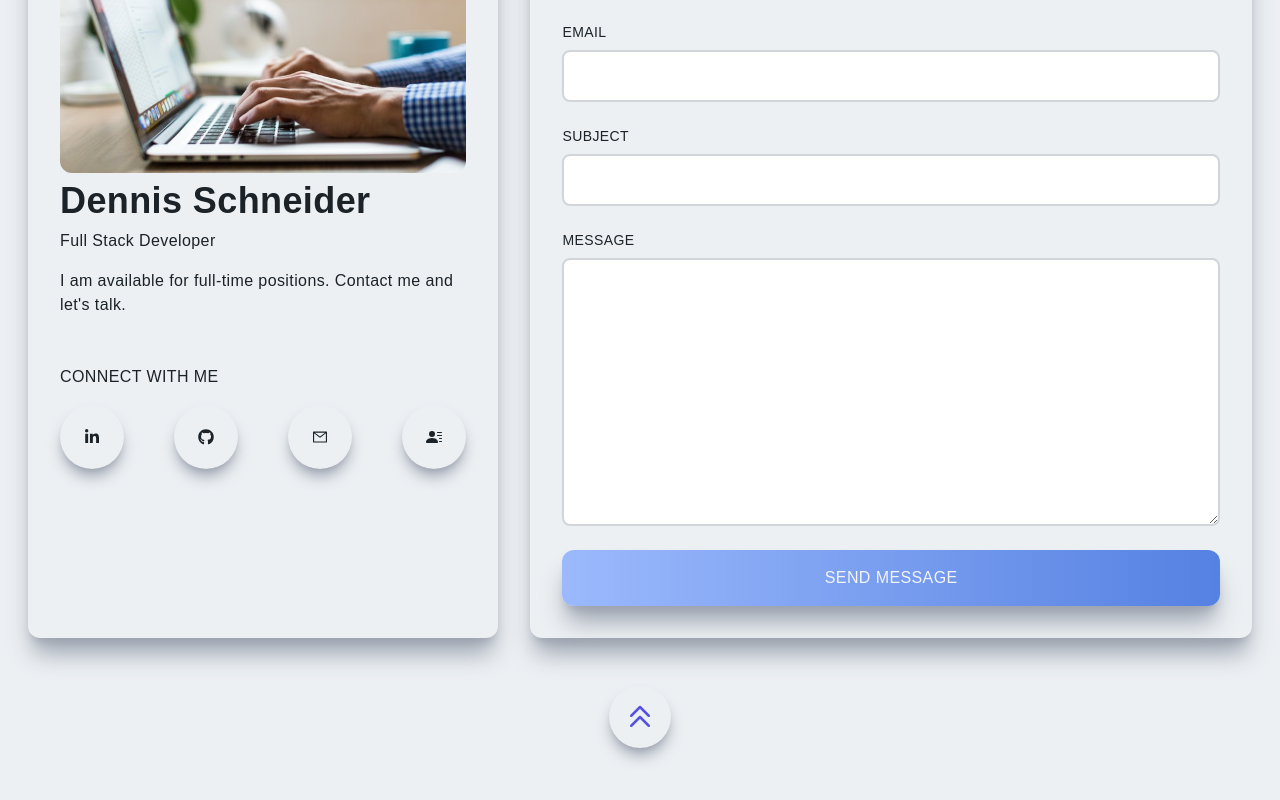
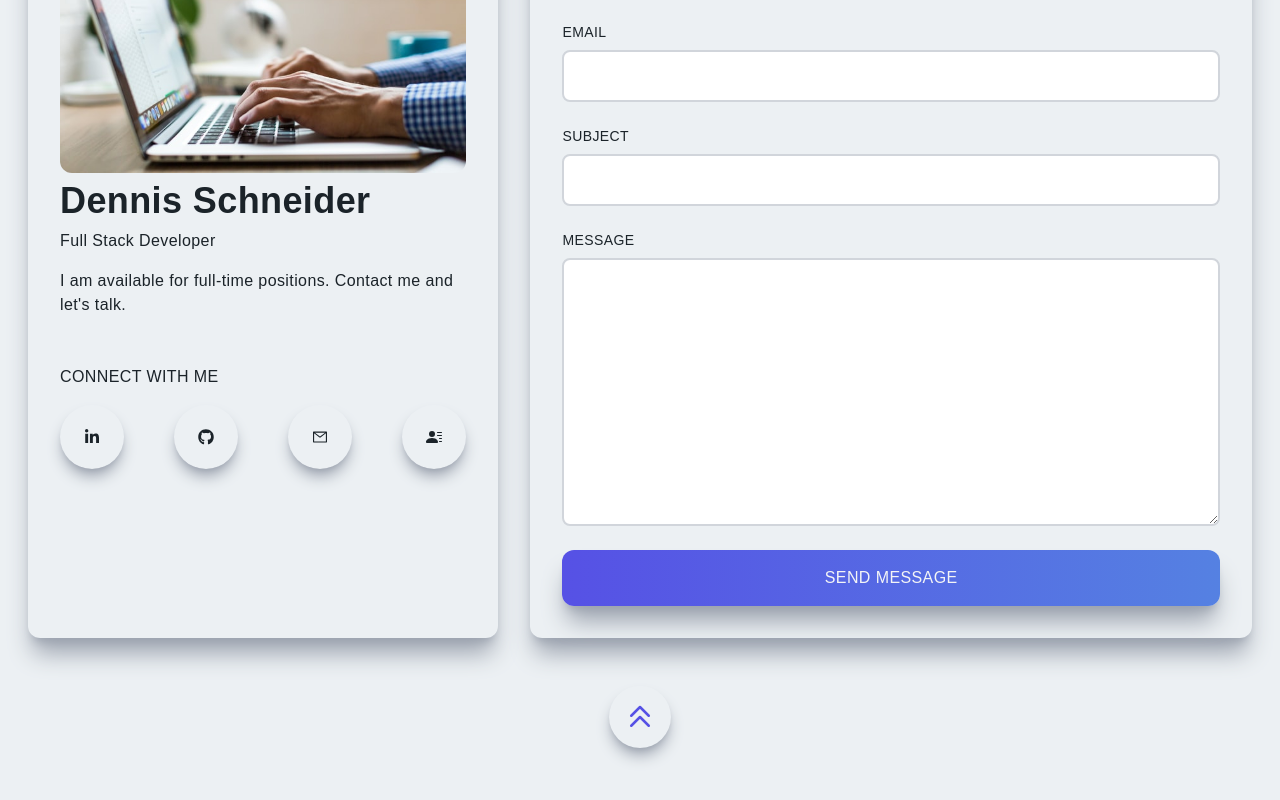
Before and after one commit to DennisSchneider1/portfolio-ds, a Next.js app: page / in a window 1280 px wide. Shown: the part 3954-4754 px from the top of the page. Built offline with nearby package versions, Linux system fonts and the light colour scheme.

Commit message:
contact form linked

```diff
--- a/app/globals.css
+++ b/app/globals.css
@@ -30,6 +30,6 @@ html {
   }
 
   button {
-    @apply shadow-xl shadow-gray-400 rounded-xl uppercase bg-gradient-to-r from-[#9bb9fc] to-[#5581e2] text-white
+    @apply shadow-xl shadow-gray-400 rounded-xl uppercase bg-gradient-to-r from-[#5651e5] to-[#5581e2] text-white
   }
 }
--- a/components/Contact.tsx
+++ b/components/Contact.tsx
@@ -75,7 +75,7 @@ const Contact = () => {
           <div className='col-span-3 w-full h-auto shadow-xl shadow-gray-400 rounded-xl lg:p-4'>
             <div className='p-4'>
               <form
-                action='https://getform.io/f/08ebcd37-f5b5-45be-8c13-714f011ce060'
+                action='https://getform.io/f/0d9015b9-346e-4362-b7a7-c9bd3b758a2b'
                 method='POST'
                 encType='multipart/form-data'
               >
```
